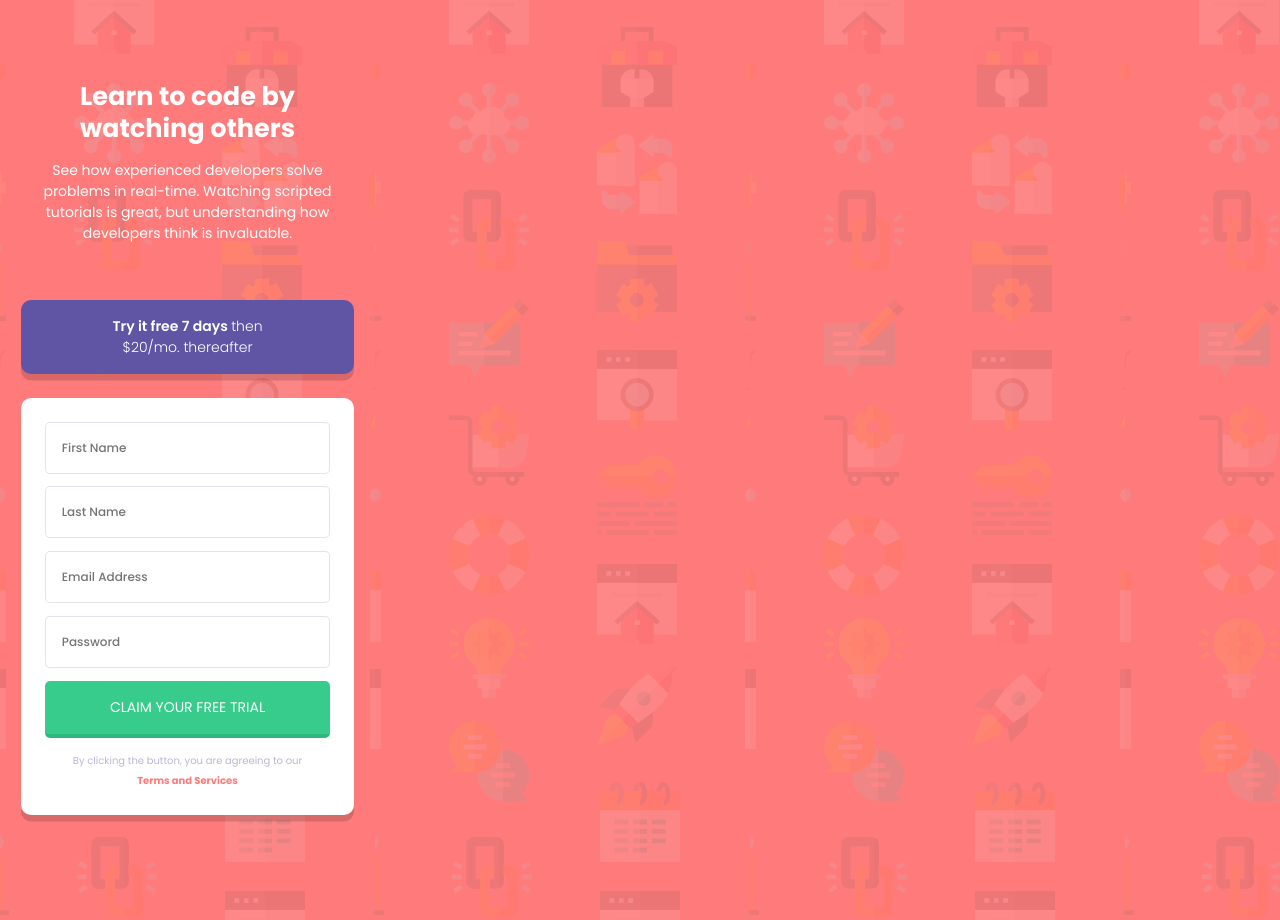
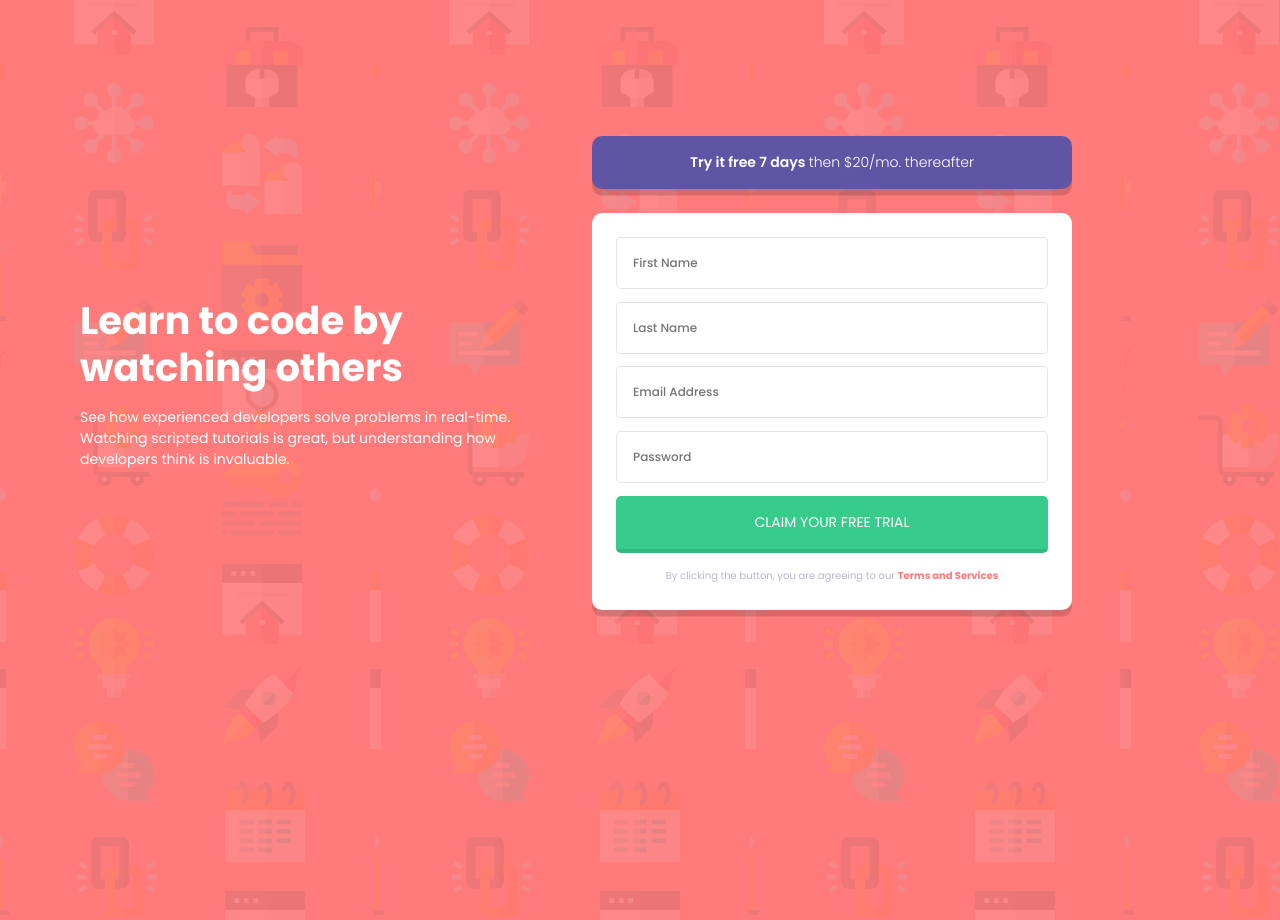
Before and after one commit to berryb0y/intro-component-with-signup-form-master, a plain HTML site: page index.html in a window 1280 px wide. Drawn offline with Linux system fonts and the light colour scheme.

Commit message:
css fixes

```diff
--- a/index.html
+++ b/index.html
@@ -35,13 +35,17 @@
   <body>
     <div class="contentblock">
       <div class="text">
-        <h3 class="title">Learn to code by watching others</h3>
+        <div class="sort">
+          <div></div>
+          <h3 class="title">Learn to code by watching others</h3>
+        </div>
         <p class="description">
           See how experienced developers solve problems in real-time. Watching
           scripted tutorials is great, but understanding how developers think is
           invaluable.
         </p>
       </div>
+
       <div class="info">
         <button class="purple">
           Try it free 7 days
--- a/style.css
+++ b/style.css
@@ -22,9 +22,46 @@ body{
     width: 375px;
     height: 920px;
 }
+@media screen and (min-width: 1100px) {
+  .contentblock{
+    display: flex;
+    width: 1200px;
+    padding: 5rem 5rem;
+    gap: 2rem;
+  }
+  .text{
+    width: 30rem
+  }
+  .title{
+    text-align:left !important;
+    padding-left: 0px !important;
+    font-size: 2.4rem !important;
+    line-height: 1.2 !important;
+  }
+  .description{
+    text-align: left !important;
+  }
+  .sort{
+    display: flex;
+    flex-direction: column;
+    justify-content: space-between;
+  }
+  .text{
+    height: 35rem;
+  }
+  .info{
+    width: 30rem !important;
+  }
+  .purple{
+    width: 30rem;
+  }
+
+}
 .text{
     gap: 1rem;
     display:grid;
+    padding-top: 3rem;
+
 }
 .title{
     padding: 0 2rem;
@@ -153,6 +190,7 @@ body{
 }
 
 
+
 /*
   1. Use a more-intuitive box-sizing model.
 */
```
